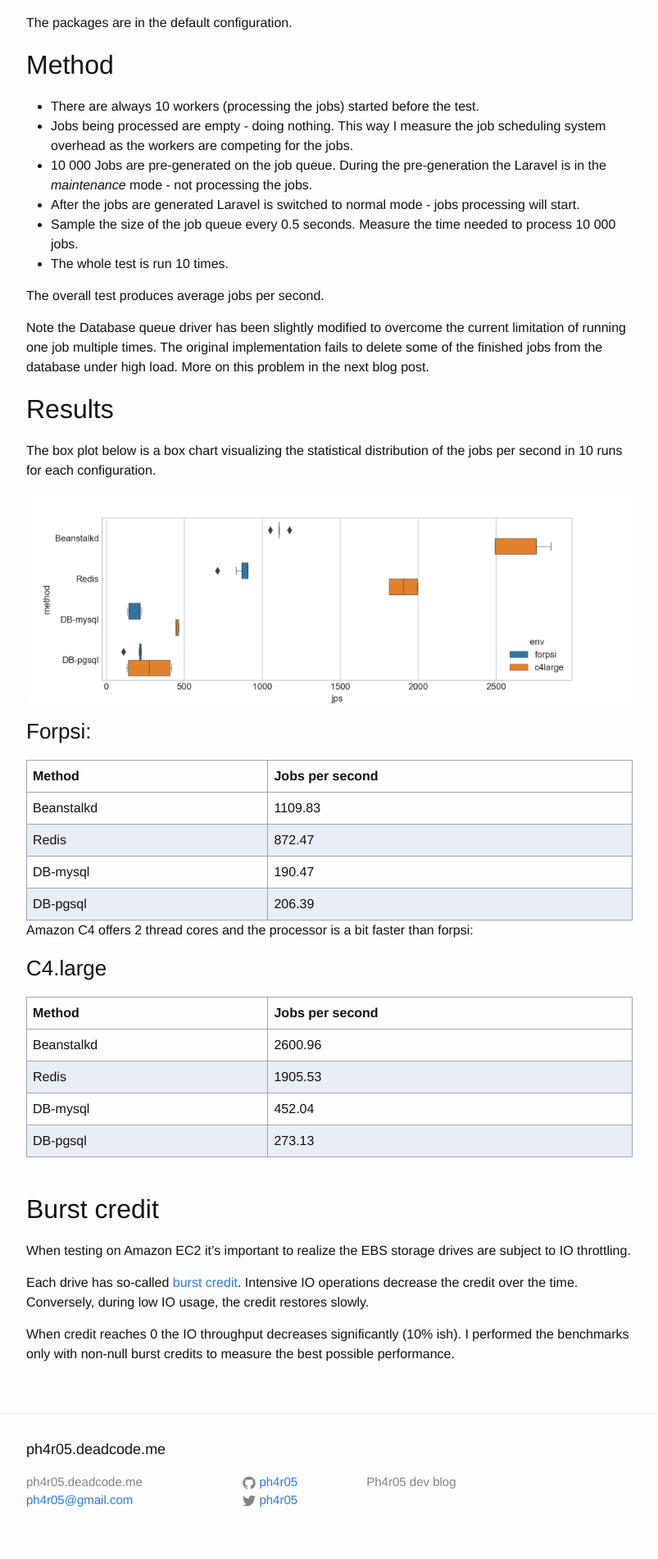
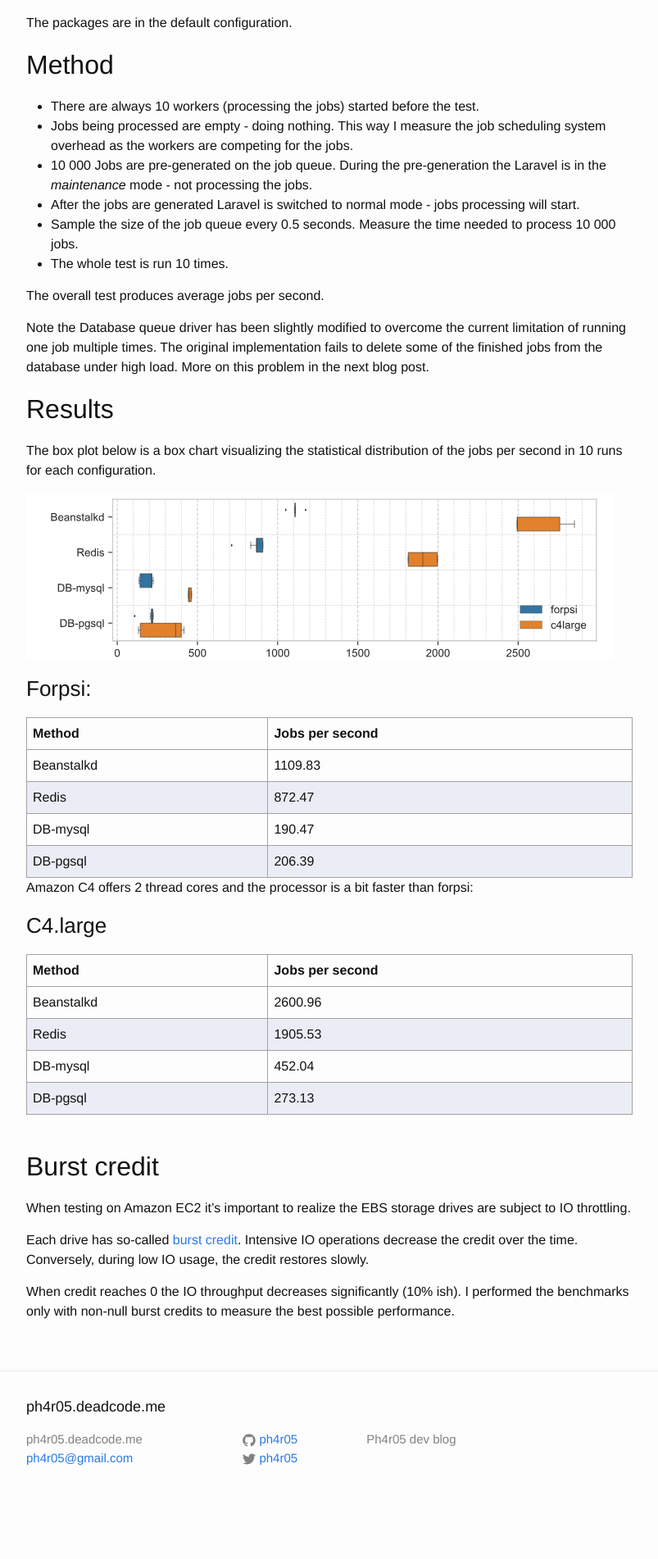
Before and after one commit to ph4r05/devblog, a Jekyll site: the page built from _posts/2017-12-16-laravel-queueing-benchmark.markdown, in a window 1280 px wide. Shown: the part 739-2641 px from the top of the page at 82% size, without its empty margins (238-1041 px from the left). Built offline with Jekyll 4.4.1, drawn with Linux system fonts in a browser that asks for light colours; after the commit the page ends 2589 px from its top, so only the background shows below that.

Commit message:
avg plots updated

```diff
--- a/_posts/2017-12-16-laravel-queueing-benchmark.markdown
+++ b/_posts/2017-12-16-laravel-queueing-benchmark.markdown
@@ -59,7 +59,7 @@ More on this problem in the next blog post.
 The box plot below is a box chart visualizing the statistical distribution of the
 jobs per second in 10 runs for each configuration.
 
-[![Benchmark results](/static/queue01/benchmark_base.png)](/static/queue01/benchmark_base.png)
+[![Benchmark results](/static/queue01/benchmark_base.svg)](/static/queue01/benchmark_base.svg)
 
 
 
```
Also changed, not shown: static/queue01/benchmark_base.svg (added), static/queue02/benchmark_optim.svg.
